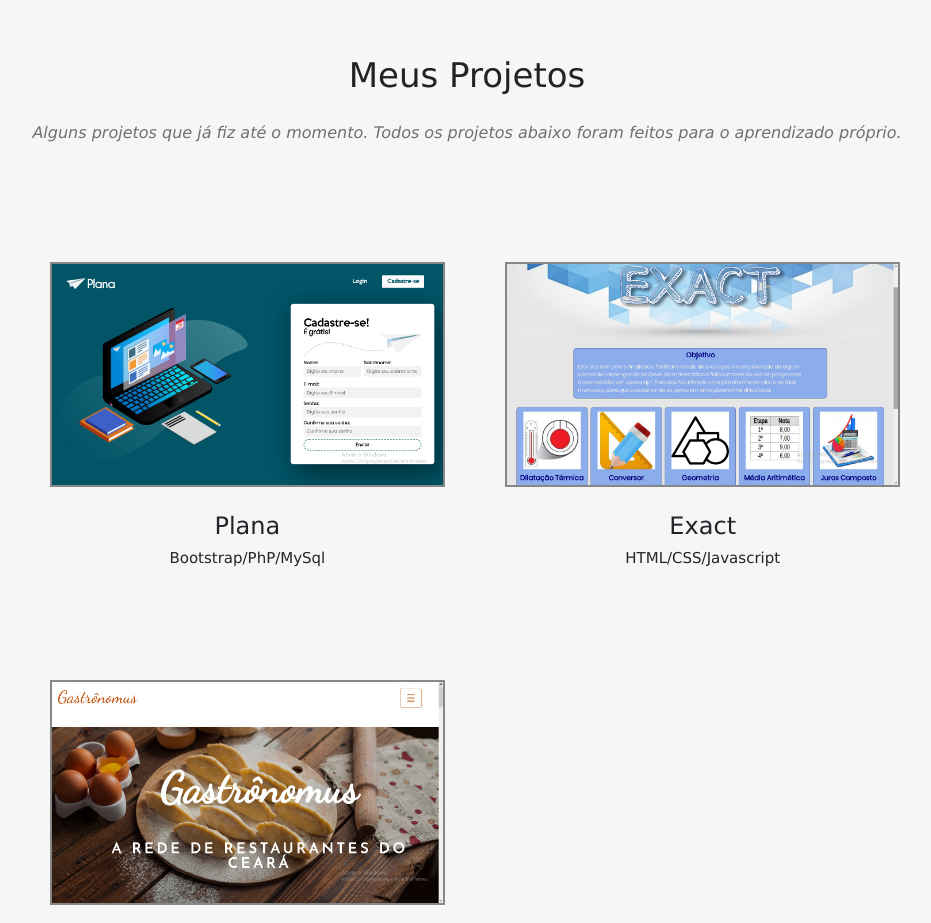
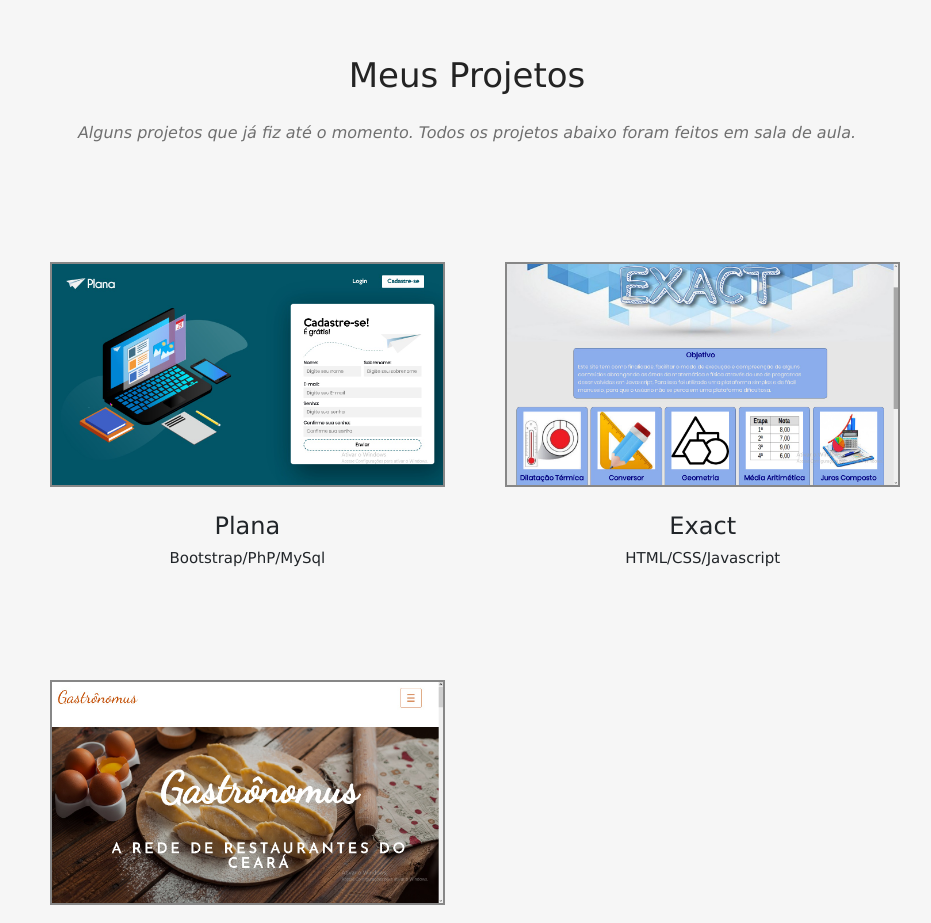
Before and after one commit to VictorSilva3820/Portf-lio, a plain HTML site: page index.html in a window 1280 px wide. Shown: the part 2000-2923 px from the top of the page, without its empty margins (301-1232 px from the left). Drawn offline with Linux system fonts and the light colour scheme.

Commit message:
Update index.html

```diff
--- a/index.html
+++ b/index.html
@@ -144,7 +144,7 @@
                 <div class="titulo">
                     <h2>Meus Projetos</h2>
                     <h3>Alguns projetos que já fiz até o momento. Todos os projetos abaixo foram feitos
-                        para o aprendizado próprio.
+                        em sala de aula.
                     </h3>
                 </div>
 
```
